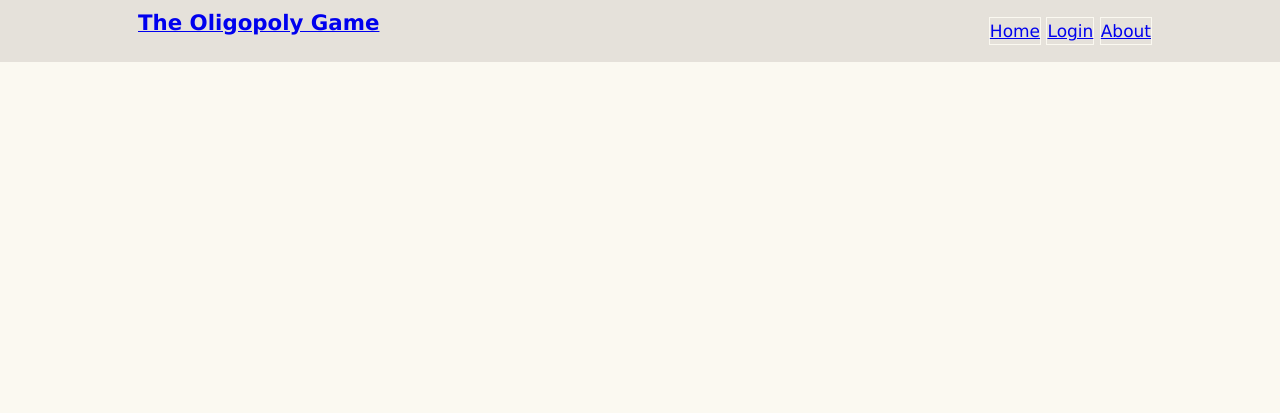
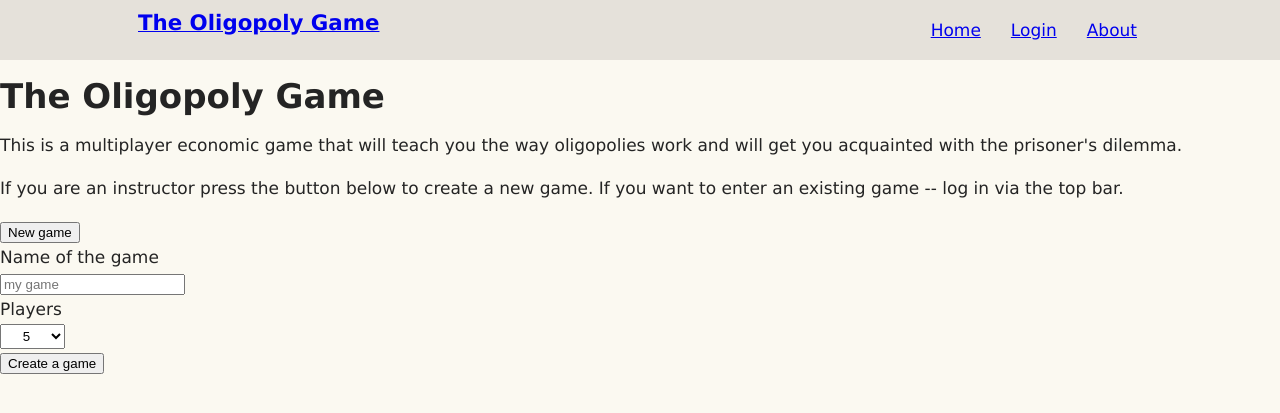
Before and after one commit to stacyjina/oligopoly-game, a PHP site: page /start.html in a window 1280 px wide. Shown: the top 413 px of the page. Run offline with PHP 8.4, Linux system fonts and the light colour scheme.

Commit message:
add description and form for a new game

```diff
--- a/css/style.css
+++ b/css/style.css
@@ -1,6 +1,9 @@
 .navbar {
     background-color: #E5E1DA;
     padding: 0%;
+    position: sticky;
+    width: 100%;
+    top: 0;
 }
 
 /* @media (min-width: 1462px) */
@@ -34,6 +37,7 @@
     box-shadow: 0px 8px 16px 0px rgba(0,0,0,0.2);
     padding: 12px 16px;
     z-index: 1;
+    /* left: -15px; */
 }
 
 .dropdown-toggle:hover + .dropdown-menu, .dropdown-menu:hover {
@@ -50,18 +54,28 @@ a.brand {
     }
 }
 
-.form-group {
+.form-group, .form-group input {
     text-align: center;
+    /* display: inline-block; */
 }
 
 .nav.buttons {
     float: right;
     padding: 0;
+    margin: 0;
 }
 
 li.link {
     display: inline-block;
-    border: 1px solid #FBF9F1;
+    padding: 17px 15px;
+    height: fit-content;
+    float: left;
+    line-height: 26px;
+}
+
+li.link:hover {
+    background-color: aquamarine;
+    color: brown;
 }
 
 div {
--- a/start.html
+++ b/start.html
@@ -35,12 +35,12 @@
                             <form id="loginFormItem" name="f" action="/j_spring_security_check" method="POST" class="dropdown-menus ng-pristine ng-valid">
 
                                 <div class="form-group">
-                                    <label>Login</label>
+                                    <label for="loginInputField">Login</label>
                                     <br>
                                     <input id="loginInputField" type="text" name="j_username" style="text-align: center" value="login">
                                 </div>
                                 <div class="form-group">
-                                    <label>Password</label>
+                                    <label for="passwordInputField">Password</label>
                                     <br>
                                     <input id="passwordInputField" type="password" name="j_password" style="text-align: center" value="password">
                                 </div>
@@ -58,5 +58,42 @@
         </div>
 
     </div>
+
+    <!-- Title -->
+
+    <h1 class="title">The Oligopoly Game</h1>
+
+    <div class="description">
+        <p>This is a multiplayer economic game that will teach you the way oligopolies work and
+            will get you acquainted with the prisoner's dilemma.</p>
+    </div>
+
+    <div class="new-or-existing">
+        <p>If you are an instructor press the button below to create a new game.
+            If you want to enter an existing game -- log in via the top bar.</p>
+    </div>
+
+    <button class="new-game" type="menu">New game</button>
+
+    <div class="dropdown-form">
+        <form class="px-4 py-3">
+            <div class="mb-3">
+                <label for="exampleDropdownFormEmail1" class="form-label">Name of the game</label>
+                <br>
+                <input type="email" class="form-control" id="exampleDropdownFormEmail1" placeholder="my game">
+            </div>
+            <div class="mb-3">
+                <label class="label" for="players_number">Players</label>
+                <br>
+                <select id="players_number" name="players_number" path="players_number" style="text-align: center;width:65px;height: 25px;">
+                    <option value="3" style="text-align: center;">3</option>
+                    <option value="4" style="text-align: center;">4</option>
+                    <option value="5" selected="selected" style="text-align: center;">5</option>
+                    <option value="6" style="text-align: center;">6</option>
+                </select>
+            </div>
+            <button type="submit" class="btn btn-primary">Create a game</button>
+        </form>
+    </div>
 </body>
 </html>
```
